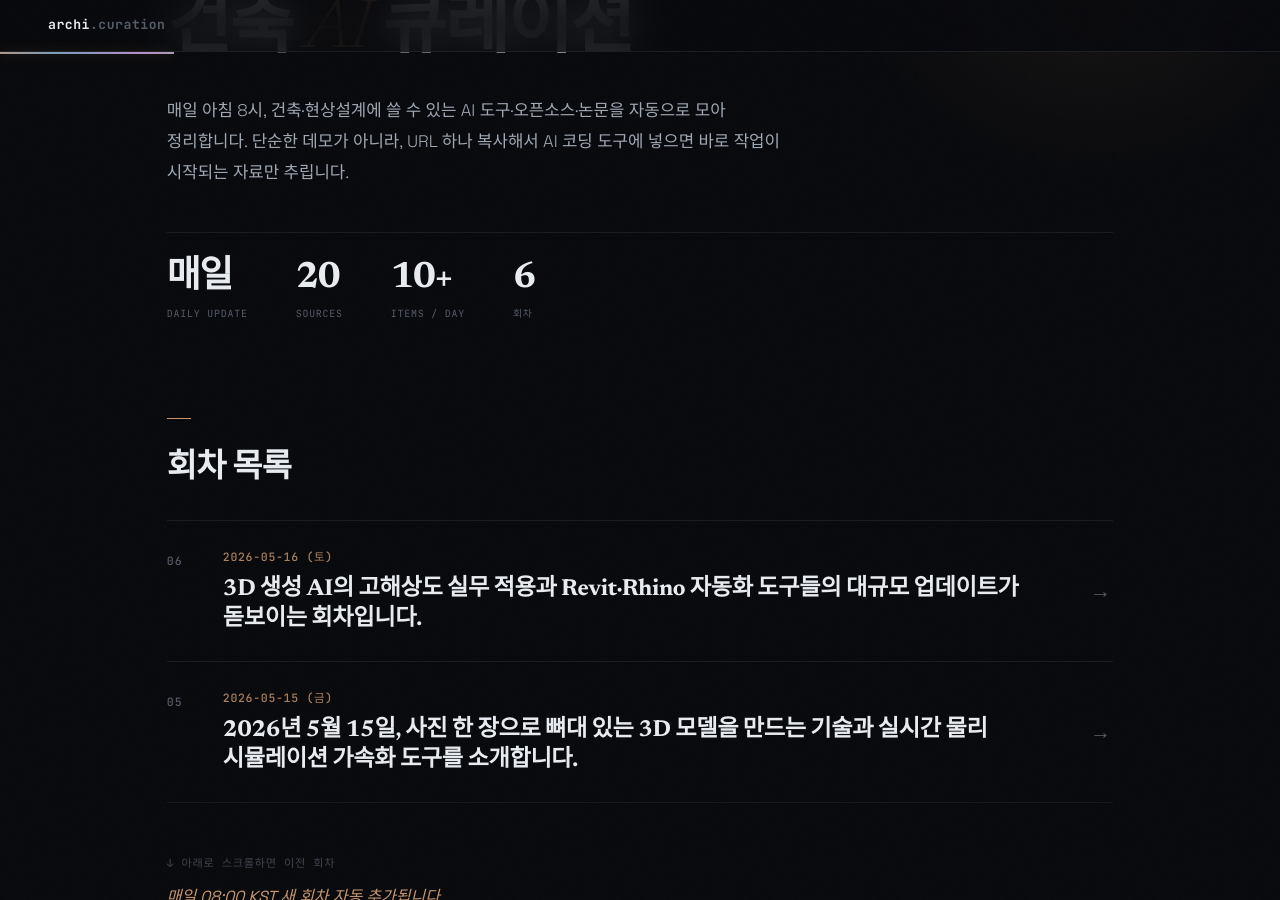
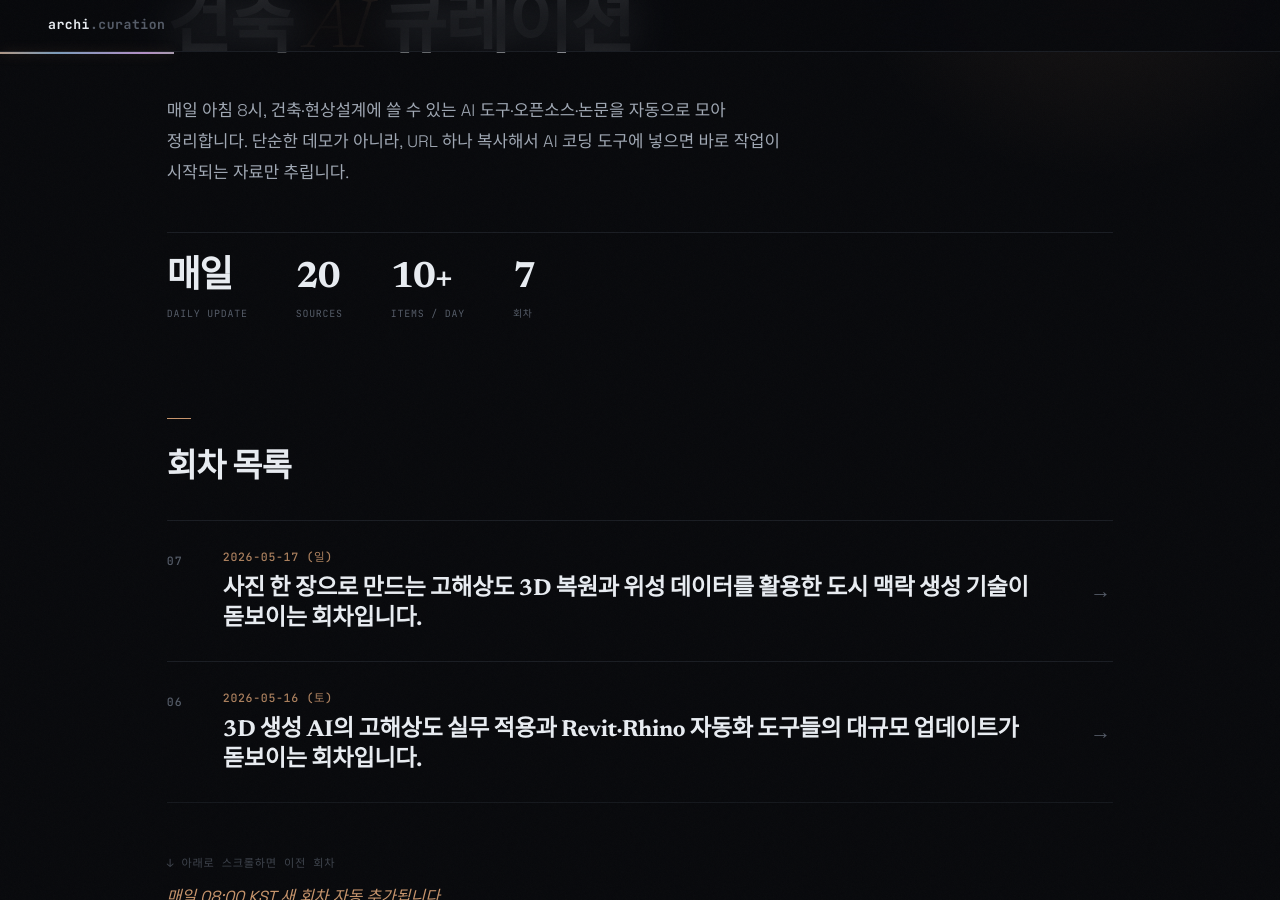
Before and after one commit to ghkch5gh-jpg/ainews-curation, a Jekyll site: the page built from index.md, in a window 1280 px wide and 900 px high, scrolled down 221 px. Built offline with Jekyll 4.4.1, drawn with Linux system fonts in a browser that asks for light colours; some web fonts are replaced; part of the change alters nothing that is shown.

Commit message:
curation: 2026-05-17

````diff
--- /dev/null
+++ b/2026-05-17_일.md
@@ -0,0 +1,154 @@
+---
+layout: default
+title: 2026-05-17 (일)
+eyebrow: 큐레이션 회차
+hero_title: "2026 · 05 · 17 <em>(일)</em>"
+description: "사진 한 장으로 만드는 고해상도 3D 복원과 위성 데이터를 활용한 도시 맥락 생성 기술이 돋보이는 회차입니다."
+summary: 사진 한 장으로 만드는 고해상도 3D 복원과 위성 데이터를 활용한 도시 맥락 생성 기술이 돋보이는 회차입니다.
+---
+
+## 이번 회차 흐름
+
+이번 주 건축 AI 분야는 '사진에서 3D 모델을 추출하는 기술'이 정점에 달했습니다. 특히 텐센트가 공개한 고해상도 3D 생성 도구는 현장 사진만으로도 즉시 Rhino나 Revit에서 쓸 수 있는 기초 모델을 만들어낼 수준에 도달했습니다.
+
+또한 위성 지도를 기반으로 도시의 입체 모델을 자동 생성하거나, 영상 속 수많은 사람의 움직임을 3D 데이터로 복원하는 기술들이 등장했습니다. 이는 현상설계 초기 단계에서 사이트(대지) 분석과 동선 시뮬레이션에 투입되는 시간을 획기적으로 줄여줄 것으로 보입니다.
+
+---
+
+## 🔥 GitHub 이번 주 인기 (건축 무관, 그냥 핫한 거)
+
+이번 주 사람들이 가장 별 많이 누른 5개. **분위기 파악용으로만**.
+
+### 1. [google/gemma-4-31B-it](https://huggingface.co/google/gemma-4-31B-it)
+GitHub Trending | 9.8M Downloads | +2.6k 이번 주
+
+구글에서 만든 최신형 AI 두뇌인 LLM(언어 모델 AI — ChatGPT 같은 거)입니다.
+
+**건축 활용:** 건축 법규나 시방서를 학습시켜서 궁금한 점을 물어보는 용도로 시도해볼 수 있습니다.
+
+### 2. [Qwen/Qwen3.6-35B-A3B](https://huggingface.co/Qwen/Qwen3.6-35B-A3B)
+GitHub Trending | 5.2M Downloads | +1.7k 이번 주
+
+이미지와 텍스트를 동시에 이해하는 똑똑한 멀티모달(여러 방식의 정보를 처리하는) AI입니다.
+
+**건축 활용:** 현장 사진을 보여주면 어떤 마감재가 쓰였는지, 파손된 곳은 없는지 분석시킬 수 있습니다.
+
+### 3. [openai/privacy-filter](https://huggingface.co/openai/privacy-filter)
+GitHub Trending | 239k Downloads | +1.4k 이번 주
+
+문서에서 이름이나 주소 같은 개인정보만 쏙 골라 가려주는 보안 필터입니다.
+
+**건축 활용:** 발주처에 보낼 문서에서 민감한 정보를 한 번에 지울 때 유용합니다.
+
+### 4. [deepseek-ai/DeepSeek-V4-Flash](https://huggingface.co/deepseek-ai/DeepSeek-V4-Flash)
+GitHub Trending | 1.7M Downloads | +1.1k 이번 주
+
+빛의 속도로 대답을 내놓는 초고속 AI 모델입니다.
+
+**건축 활용:** 방대한 양의 설계 설명서를 순식간에 요약하거나 번역할 때 쓰기 좋습니다.
+
+### 5. [TenStrip/LTX2.3-10Eros](https://huggingface.co/TenStrip/LTX2.3-10Eros)
+GitHub Trending | 122k Downloads | +272 이번 주
+
+사진을 넣으면 영화 같은 짧은 영상을 만들어주는 diffusion(이미지 생성 AI 방식) 도구입니다.
+
+**건축 활용:** 조감도 한 장으로 발주처에 보여줄 5초짜리 홍보 영상을 뚝딱 만들 수 있습니다.
+
+---
+
+## 코어 ★★★ (건축 직격)
+
+### [Tencent-Hunyuan/Hunyuan3D-2](https://github.com/Tencent-Hunyuan/Hunyuan3D-2)
+★★★ | GitHub | 13.8k ⭐ | 2025-10-28 갱신
+
+**한 줄로:** 사진 한 장을 넣으면 고화질 3D 모델로 바꿔주는 마법 같은 repo(코드 저장소)입니다.
+
+**왜 의미 있냐:**
+- 현장 조사 때 찍어온 가구구나 조형물 사진을 바로 3D OBJ 파일로 바꿔서 설계안에 배치할 수 있습니다.
+- 컨셉 모델링 단계에서 복잡한 형태를 일일이 만들지 않고 사진으로 대체하여 시간을 아낍니다.
+
+**Claude Code에 시키기:**
+```
+git clone https://github.com/Tencent-Hunyuan/Hunyuan3D-2
+```
+→ "git clone https://github.com/Tencent-Hunyuan/Hunyuan3D-2 후 "이 사진 속 의자를 3D 모델로 변환해줘.""
+
+**왜 이번 주:** 최근 업데이트로 3D 모델의 표면 질감이 실제 사진처럼 훨씬 정교해졌기 때문입니다.
+
+---
+
+### [SunMH-try/CoMHR](https://github.com/SunMH-try/CoMHR)
+★★★ | GitHub | 신규 등재 | 2026-05-15 갱신
+
+**한 줄로:** 영상 속 수많은 사람의 움직임을 분석해 3D 캐릭터 모델로 복원해주는 기술입니다.
+
+**왜 의미 있냐:**
+- 광장이나 로비 설계 시, 실제 사람들의 동선 데이터를 3D로 옮겨와서 현실감 있는 시뮬레이션을 돌려볼 수 있습니다.
+- 조감도에 사람을 일일이 합성하는 대신, 실제 데이터 기반의 3D 군중을 배치해 설득력을 높입니다.
+
+**Claude Code에 시키기:**
+```
+git clone https://github.com/SunMH-try/CoMHR
+```
+→ "git clone https://github.com/SunMH-try/CoMHR 후 "이 CCTV 영상 속 사람들의 움직임을 3D 데이터로 뽑아줘.""
+
+**왜 이번 주:** 가려진 사람까지 추측해서 복원하는 최신 논문 코드가 이번 주에 공개되었습니다.
+
+---
+
+### [qian43/Sat3DGen](https://huggingface.co/qian43/Sat3DGen)
+★★★ | HuggingFace | 신규 등재 | 2026-05-16 갱신
+
+**한 줄로:** 위성 사진을 보고 그 지역의 건물들을 3D 매스(Mass) 모델로 자동 생성해주는 도구입니다.
+
+**왜 의미 있냐:**
+- 대지 주변 현황 모델링을 할 때, 위성 지도만 있으면 주변 건물들의 높이와 형태를 한 번에 잡을 수 있습니다.
+- 광역 도시 설계나 마스터플랜을 짤 때 대지 맥락을 파악하기 위한 기초 데이터를 순식간에 구축합니다.
+
+**Claude Code에 시키기:**
+```
+git clone https://huggingface.co/qian43/Sat3DGen
+```
+→ "git clone 후 "이 위성 사진 영역의 건물들을 3D 모델 파일로 만들어줘.""
+
+**왜 이번 주:** 위성 데이터로 3D를 만드는 가장 최신 SDK(개발자 키트 — 이걸 갖다 쓰면 직접 안 만들어도 됨)가 배포되었습니다.
+
+---
+
+## 서브 ★★
+
+### [apple/Sharp](https://huggingface.co/apple/Sharp)
+★★ | HuggingFace | 9.9k Downloads | 2025-12-18 갱신
+
+거칠게 만들어진 3D 모델의 표면을 매끈하게 다듬어주는 다리미 같은 도구입니다.
+→ `git clone …` · "이 울퉁불퉁한 3D 스캔 데이터를 매끄러운 면으로 보정해줘."
+
+### [microsoft/Fara-7B](https://huggingface.co/microsoft/Fara-7B)
+★★ | HuggingFace | 17.4k Downloads | 2025-12-11 갱신
+
+이미지를 보고 건축적인 특징이나 재료를 글로 설명해주는 AI입니다.
+→ `git clone …` · "이 평면도 이미지에서 거실과 주방의 위치를 찾아 설명해줘."
+
+### [k2-fsa/OmniVoice](https://huggingface.co/k2-fsa/OmniVoice)
+★★ | HuggingFace | 2.0M Downloads | 2026-05-07 갱신
+
+발표 영상에 넣을 자연스러운 성우 목소리를 만들어주는 TTS(음성 합성) 도구입니다.
+→ `git clone …` · "이 설계 설명서 텍스트를 차분한 남자 성우 목소리로 읽어줘."
+
+### [joyfox/LTX2.3-ICEdit-Insight](https://huggingface.co/joyfox/LTX2.3-ICEdit-Insight)
+★★ | HuggingFace | 5.7k Downloads | 2026-05-10 갱신
+
+기존 영상을 내가 원하는 분위기나 계절감으로 다시 그려주는 비디오 편집 도구입니다.
+→ `git clone …` · "이 여름 낮의 현장 영상을 눈 내리는 겨울 밤 분위기로 바꿔줘."
+
+### [nvidia/Lyra-2.0](https://huggingface.co/nvidia/Lyra-2.0)
+★★ | HuggingFace | 2.9k Downloads | 2026-05-11 갱신
+
+엔비디아에서 만든 사진 기반 3D 변환용 library(미리 만들어진 도구 묶음)입니다.
+→ `git clone …` · "이 사물 사진 5장을 조합해서 하나의 정밀한 3D 모델을 만들어줘."
+
+---
+
+## 메모
+
+이번 주는 사진과 위성 데이터를 활용해 '현장 조사 없이도 사이트 모델링을 끝내는' 기술들이 쏟아졌습니다. 특히 텐센트의 Hunyuan3D-2는 실무에 즉시 투입 가능한 수준입니다. 다음 회차에는 건축 법규를 스스로 검토하는 RAG(자료 기반 답변) 시스템 구축법을 중점적으로 살펴보겠습니다.
--- a/index.md
+++ b/index.md
@@ -12,12 +12,13 @@ stats:
     lbl: "Sources"
   - num: "10+"
     lbl: "Items / Day"
-  - num: "6"
+  - num: "7"
     lbl: "회차"
 ---
 
 ## 회차 목록
 
+- [2026-05-17 (일) — 사진 한 장으로 만드는 고해상도 3D 복원과 위성 데이터를 활용한 도시 맥락 생성 기술이 돋보이는 회차입니다.](2026-05-17_일.html)
 - [2026-05-16 (토) — 3D 생성 AI의 고해상도 실무 적용과 Revit·Rhino 자동화 도구들의 대규모 업데이트가 돋보이는 회차입니다.](2026-05-16_토.html)
 - [2026-05-15 (금) — 2026년 5월 15일, 사진 한 장으로 뼈대 있는 3D 모델을 만드는 기술과 실시간 물리 시뮬레이션 가속화 도구를 소개합니다.](2026-05-15_금.html)
 - [2026-05-12 (화) — 이번 회차는 3D Gaussian Splatting(사진→3D) 도구들이 한꺼번에 갱신, FreeCAD 오픈소스 BIM 활발, 그리고 한국 회사 Gaia3D의 도시 타일러가 두드러짐.](2026-05-12_화.html)
````
